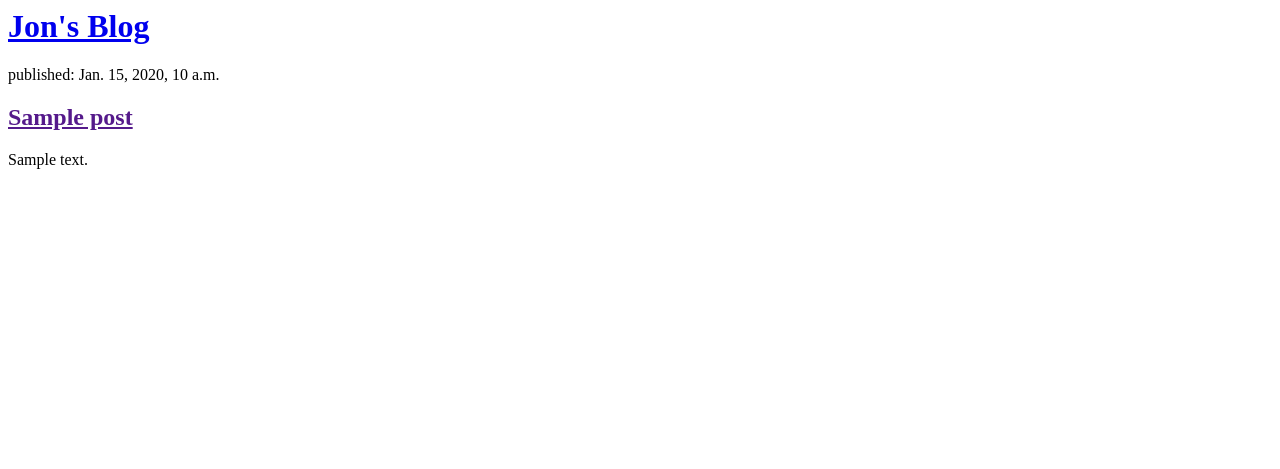
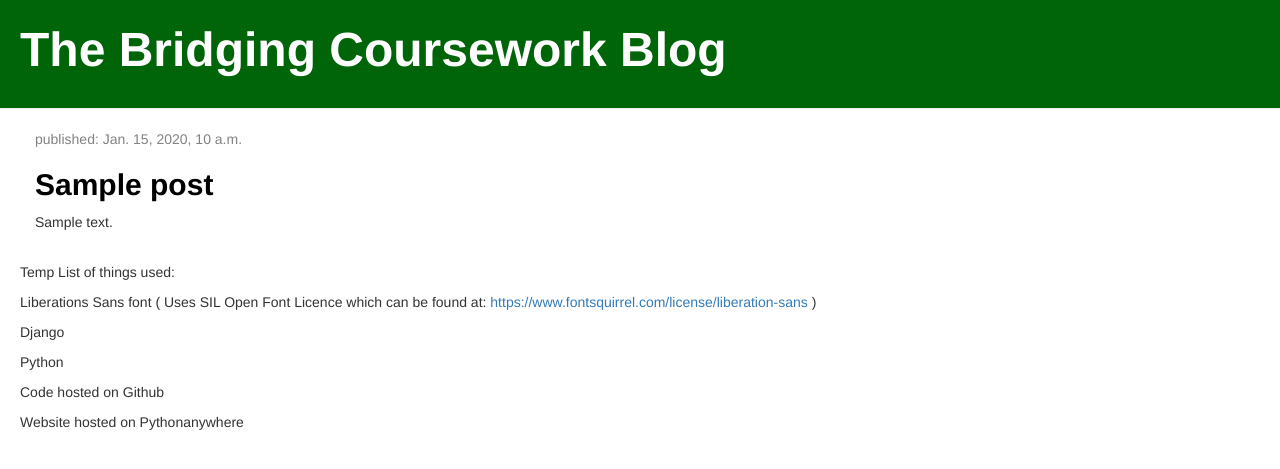
Before and after one commit to JDingDong8/Year2BridgingCoursework, a Django app: page / in a window 1280 px wide. Shown: the top 469 px of the page. Run offline with Django 3.2, Linux system fonts and the light colour scheme; tables that the repository leaves empty hold one stand-in row (values such as "Sample post"); some libraries are stand-ins or nearby versions.

Commit message:
Playing about a bit with html and css. Also think added a webfont

```diff
--- /dev/null
+++ b/blog/static/css/blog.css
@@ -0,0 +1,87 @@
+.page-header {
+    background-color: #006408;
+    margin-top: 0;
+    padding: 5px 20px 20px 20px;
+}
+
+.page-header h1, .page-header h1 a, .page-header h1 a:visited, .page-header h1 a:active {
+    color: #ffffff;
+    font-size: 36pt;
+    font_weight: bold;
+    text-decoration: none;
+}
+
+.content {
+    margin-left: 20px;
+}
+
+h1, h2, h3, h4 {
+    font-family: 'liberation_sans_webfont';
+}
+
+.date {
+    color: #828282;
+}
+
+.save {
+    float: right;
+}
+
+.post-form textarea, .post-form input {
+    width: 100%;
+}
+
+.top-menu, .top-menu:hover, .top-menu:visited {
+    color: #ffffff;
+    float: right;
+    font-size: 26pt;
+    margin-right: 20px;
+}
+
+.post {
+    margin-bottom: 30px;
+}
+
+.post h2 a, .post h2 a:visited {
+    color: #000000;
+}
+
+.footer {
+    padding: 0px 20px ;
+}
+
+@font-face {
+    font-family: 'liberation_sans_webfont';
+    src:
+        url(fonts/LiberationSans-Regular-webfont.ttf) format('truetype'),
+        url(fonts/LiberationSans-Regular-webfont.woff) format('woff');
+    font-weight: normal;
+    font-style: normal;
+}
+
+@font-face {
+    font-family: 'liberation_sans_webfont';
+    src:
+        url(fonts/LiberationSans-Bold-webfont.ttf) format('truetype'),
+        url(fonts/LiberationSans-Bold-webfont.woff) format('woff'),
+    font-weight: bold;
+    font-style: normal;
+}
+
+@font-face {
+    font-family: 'liberation_sans_webfont';
+    src:
+        url(fonts/LiberationSans-Italic-webfont.ttf) format('truetype'),
+        url(fonts/LiberationSans-Italic-webfont.woff) format('woff'),
+    font-weight: normal;
+    font-style: italic;
+}
+
+@font-face {
+    font-family: 'liberation_sans_webfont';
+    src:
+        url(fonts/LiberationSans-BoldItalic-webfont.ttf) format('truetype'),
+        url(fonts/LiberationSans-BoldItalic-webfont.woff) format('woff'),
+    font-weight: bold;
+    font-style: italic;
+}
--- a/blog/templates/blog/post_list.html
+++ b/blog/templates/blog/post_list.html
@@ -1,17 +1,50 @@
+{% load static %}
 <html>
     <head>
-        <title>Jon</title>
+        <title>The BCB</title>
+        <link rel="stylesheet" href="//maxcdn.bootstrapcdn.com/bootstrap/3.2.0/css/bootstrap.min.css">
+        <link rel="stylesheet" href="//maxcdn.bootstrapcdn.com/bootstrap/3.2.0/css/bootstrap-theme.min.css">
+        <link rel="stylesheet" href="{% static 'css/blog.css' %}">
+        <link rel="stylesheet" href="stylesheet.css" type="text/css" charset="utf-8" />
     </head>
     <body>
-        <div>
-            <h1><a href="/">Jon's Blog</a></h1>
+        <div class="page-header">
+            <h1><a href="/"> The Bridging Coursework Blog </a></h1>
         </div>
-        {% for post in posts %}
-            <div>
-                <p>published: {{ post.published_date }}</p>
-                <h2><a href="">{{ post.title }}</a></h2>
-                <p>{{ post.text|linebreaksbr }}</p>
+        <div class="content container">
+            <div class="row">
+                <div class="col-md-8">
+                    {% for post in posts %}
+                        <div class="post">
+                            <div class="date">
+                                <p>published: {{ post.published_date }}</p>
+                            </div>
+                            <h2><a href="">{{ post.title }}</a></h2>
+                            <p>{{ post.text|linebreaksbr }}</p>
+                        </div>
+                    {% endfor %}
+                </div>
             </div>
-        {% endfor %}
+        </div>
     </body>
+    <footer class="footer">
+        <p> Temp List of things used: </p>
+        <p>
+            Liberations Sans font ( Uses SIL Open Font Licence which can be found at:
+            <a href="https://www.fontsquirrel.com/license/liberation-sans"> https://www.fontsquirrel.com/license/liberation-sans </a>
+            )
+        </p>
+        <p>
+            Django
+        </p>
+        <p>
+            Python
+        </p>
+        <p>
+            Code hosted on Github
+        </p>
+        <p>
+            Website hosted on Pythonanywhere
+        </p>
+    </footer>
 </html>
```
Also changed, not shown: blog/static/css/fonts/LiberationSans-Bold-webfont.ttf (added), blog/static/css/fonts/LiberationSans-Bold-webfont.woff (added), blog/static/css/fonts/LiberationSans-BoldItalic-webfont.ttf (added), blog/static/css/fonts/LiberationSans-BoldItalic-webfont.woff (added), blog/static/css/fonts/LiberationSans-Italic-webfont.ttf (added), blog/static/css/fonts/LiberationSans-Italic-webfont.woff (added), blog/static/css/fonts/LiberationSans-Regular-webfont.ttf (added), blog/static/css/fonts/LiberationSans-Regular-webfont.woff (added).
